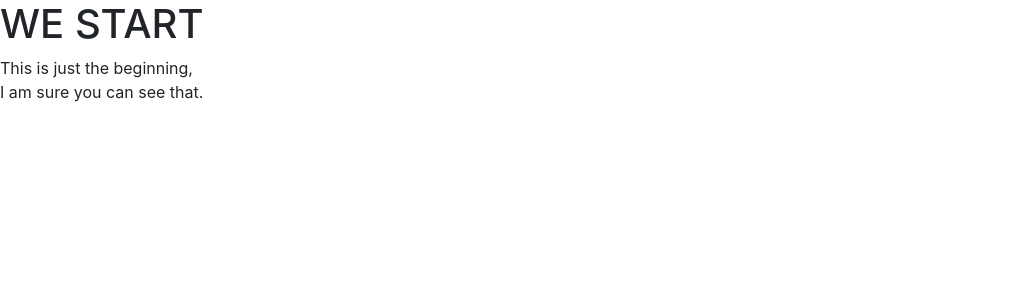
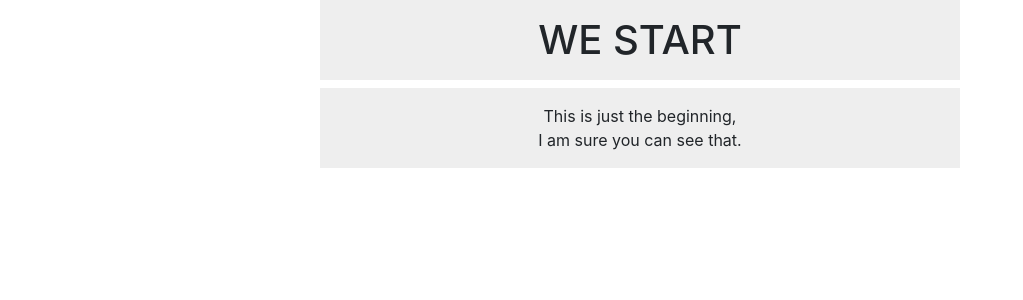
Before and after one commit to bhabhi86/alexqa, a PHP site: page / in a window 1280 px wide. Shown: the top 300 px of the page, without its empty margins (0-1023 px from the left). Run offline with PHP 8.4, Linux system fonts and the light colour scheme.

Commit message:
Centred Text

```diff
--- a/index.php
+++ b/index.php
@@ -11,11 +11,14 @@
     <title>Mavambo</title>
   </head>
   <body>
-    <h1>WE START</h1>
+    <h1 class="mx-auto w-50 p-3" style="background-color: #eee;text-align: center;"> WE START</h1>
+    <div class="mx-auto w-50 p-3" style="background-color: #eee;text-align: center;">
     <?php
 echo "This is just the beginning,"."<br>";
 echo "I am sure you can see that."
 ?>
+</div>
+
     <!-- Optional JavaScript -->
     <!-- jQuery first, then Popper.js, then Bootstrap JS -->
     <script src="https://code.jquery.com/jquery-3.3.1.slim.min.js" integrity="sha384-q8i/X+965DzO0rT7abK41JStQIAqVgRVzpbzo5smXKp4YfRvH+8abtTE1Pi6jizo" crossorigin="anonymous"></script>
```
